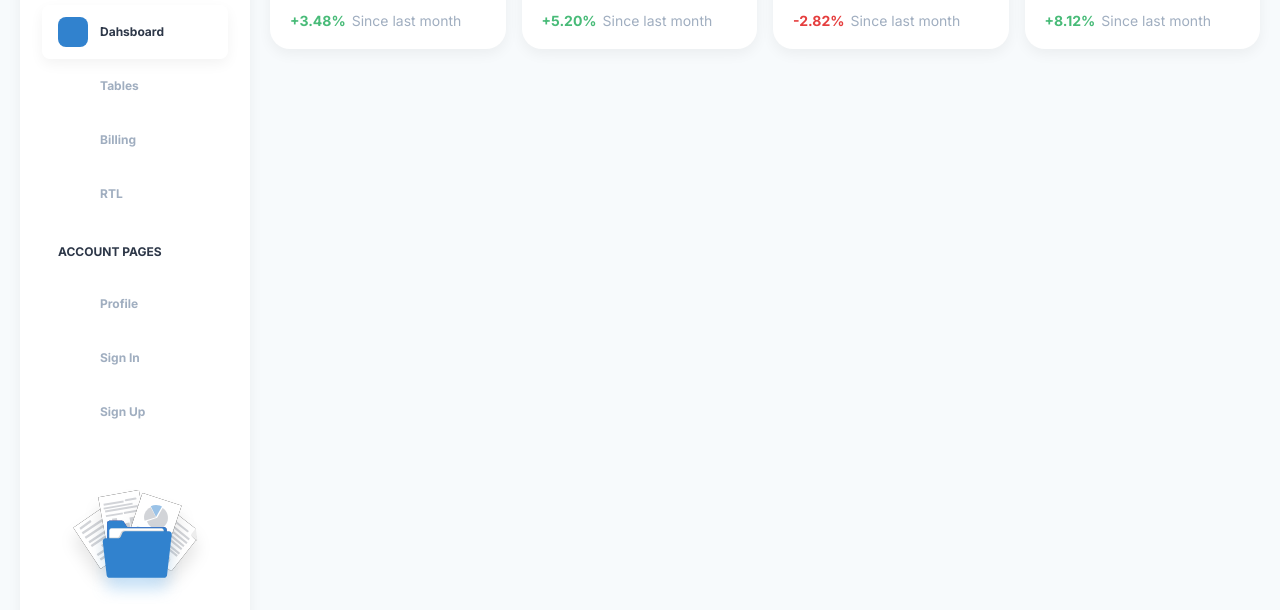
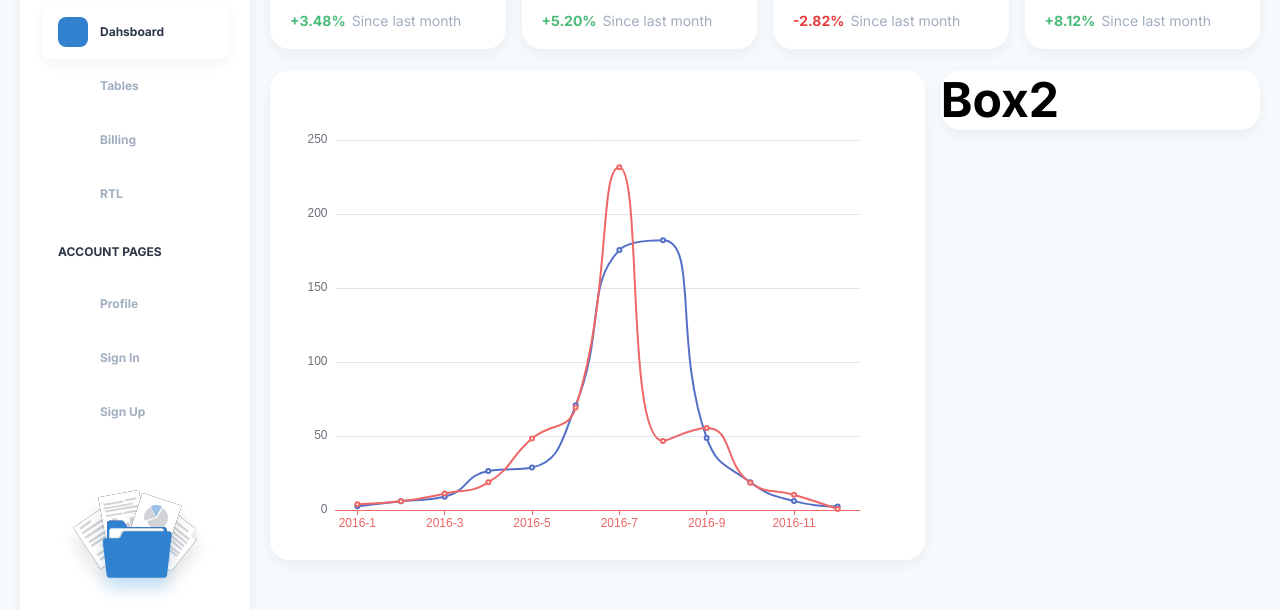
Before and after one commit to themewagon/dashdarkX, a React (Vite) app: page / in a window 1280 px wide. Shown: the part 135-745 px from the top of the page. Built offline with nearby package versions, Linux system fonts and the light colour scheme; some icons are missing.

Commit message:
line chart added

```diff
--- a/package.json
+++ b/package.json
@@ -13,6 +13,8 @@
     "@emotion/react": "^11.11.4",
     "@emotion/styled": "^11.11.5",
     "@mui/material": "^5.15.14",
+    "echarts": "^5.5.0",
+    "echarts-for-react": "^3.0.2",
     "react": "^18.2.0",
     "react-dom": "^18.2.0",
     "react-router-dom": "^6.22.3",
--- /dev/null
+++ b/src/components/LineChart.tsx
@@ -0,0 +1,84 @@
+import { Box, useTheme } from '@mui/material';
+import ReactECharts from 'echarts-for-react';
+
+const LineChart = () => {
+    const theme = useTheme();
+    const colors = ['#5470C6', '#EE6666'];
+    const option = {
+        color: colors,
+        tooltip: {
+            trigger: 'none',
+            axisPointer: {
+                type: 'cross'
+            }
+        },
+        grid: {
+            top: 70,
+            bottom: 50
+        },
+        xAxis: [
+            {
+                type: 'category',
+                axisTick: {
+                    alignWithLabel: true,
+                },
+                axisLine: {
+                    onZero: false,
+                    lineStyle: {
+                        color: colors[1]
+                    }
+                },
+                // prettier-ignore
+                data: ['2016-1', '2016-2', '2016-3', '2016-4', '2016-5', '2016-6', '2016-7', '2016-8', '2016-9', '2016-10', '2016-11', '2016-12']
+            },
+            {
+            type: 'category',
+            show: false,
+            }
+        ],
+        yAxis: [
+            {
+            type: 'value'
+            }
+        ],
+        series: [
+            {
+            name: 'Precipitation(2015)',
+            type: 'line',
+            xAxisIndex: 1,
+            smooth: true,
+            emphasis: {
+                focus: 'series'
+            },
+            data: [
+                2.6, 5.9, 9.0, 26.4, 28.7, 70.7, 175.6, 182.2, 48.7, 18.8, 6.0, 2.3
+            ]
+            },
+            {
+            name: 'Precipitation(2016)',
+            type: 'line',
+            smooth: true,
+            emphasis: {
+                focus: 'series'
+            },
+            data: [
+                3.9, 5.9, 11.1, 18.7, 48.3, 69.2, 231.6, 46.6, 55.4, 18.4, 10.3, 0.7
+            ]
+            }
+        ]
+    };
+
+
+    return (
+        <Box sx={{height: '490px', backgroundColor: '#fff', borderRadius: '20px', boxShadow: theme.customShadows[0]}}>
+            <ReactECharts
+                option={option}
+                notMerge={true}
+                lazyUpdate={true}
+                style={{height: '100%', width: '100%'}}
+            />
+        </Box>
+    );
+}
+
+export default LineChart;
--- a/src/pages/Dashboard.tsx
+++ b/src/pages/Dashboard.tsx
@@ -1,5 +1,6 @@
-import { Box, Grid } from "@mui/material";
+import { Typography, Box, Grid, useTheme } from "@mui/material";
 import FirstCard from "components/FirstCard";
+import LineChart from "components/LineChart";
 
 const firstCardData = [
     {
@@ -29,6 +30,8 @@ const firstCardData = [
 ];
 
 const Dashboard = () => {
+    const theme = useTheme();
+
     return (
         <Box sx={{width: '100%', height: '500px'}}>
             <Grid container spacing={2}>
@@ -38,6 +41,17 @@ const Dashboard = () => {
                     </Grid>
                 })}
             </Grid>
+
+            <Grid container spacing={2} sx={{marginTop: '5px'}}>
+                <Grid item lg={8}>
+                    <LineChart/>
+                </Grid>
+                <Grid item lg={4}>
+                    <Box sx={{backgroundColor: '#fff', borderRadius: '20px', boxShadow: theme.customShadows[0]}}>
+                        <Typography variant="h1">Box2</Typography>
+                    </Box>
+                </Grid>
+            </Grid>
         </Box>
     );
 }
```
Also changed, not shown: 1 other file (tests, documents, lock files or other folders).
